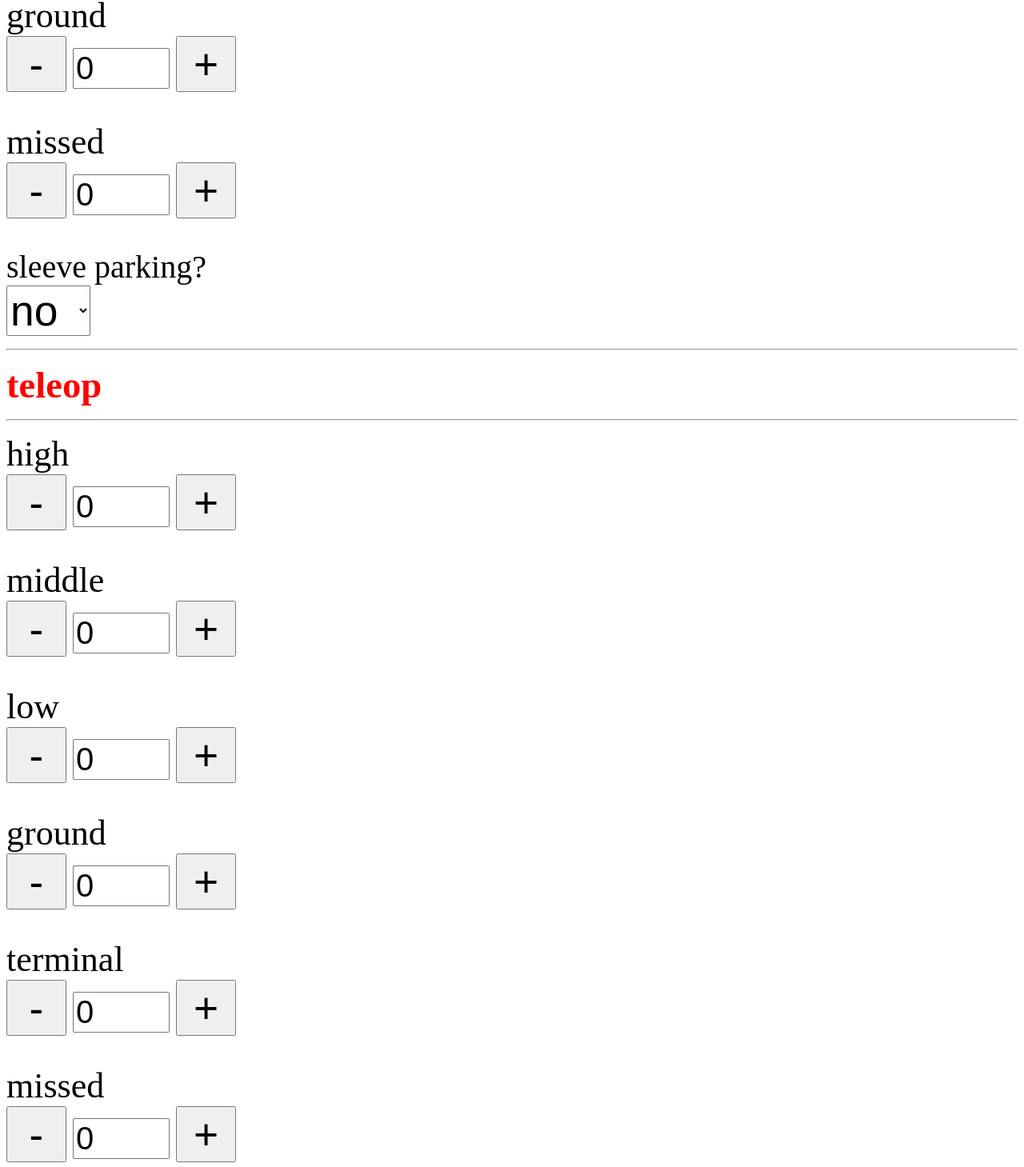
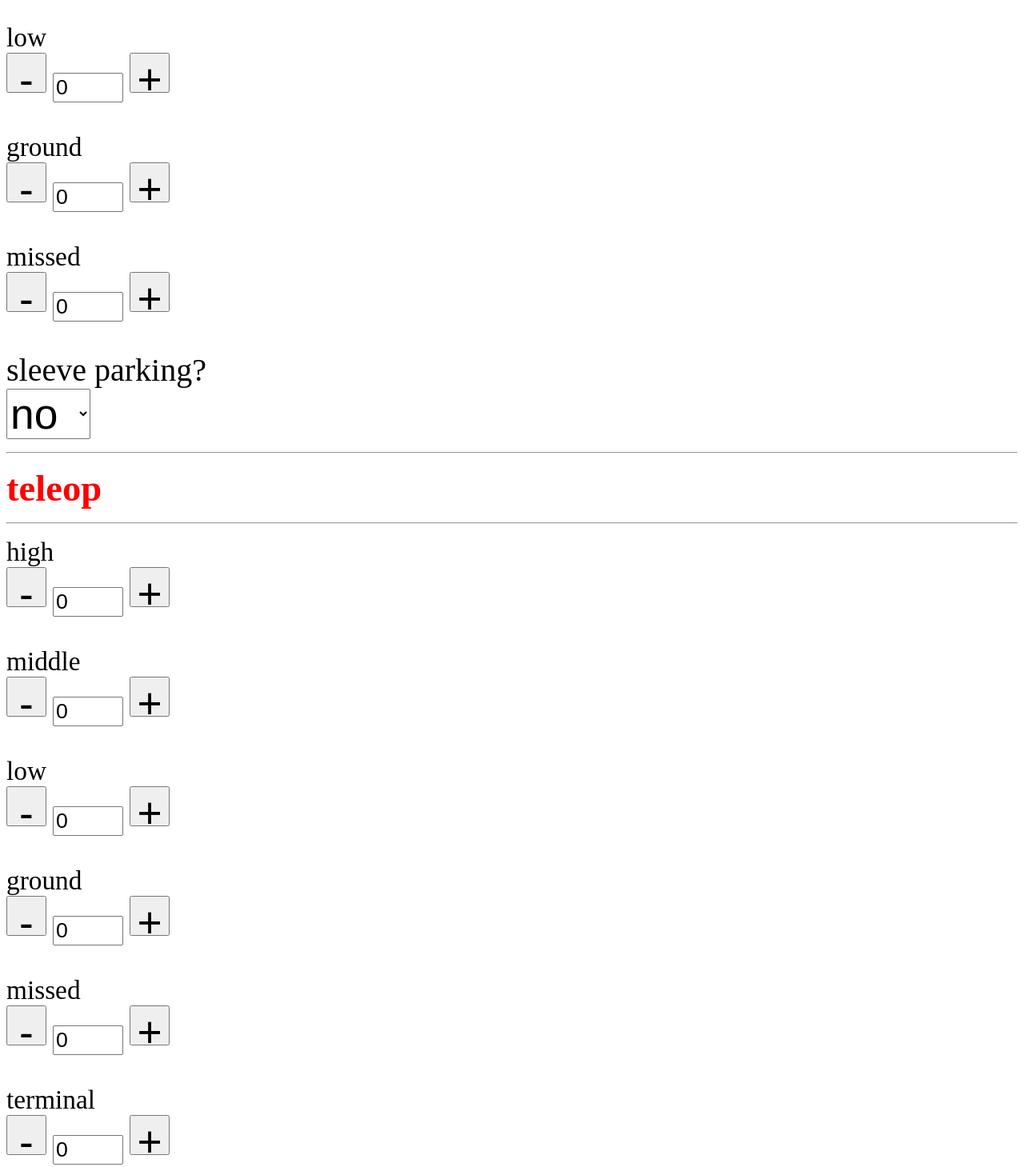
Before and after one commit to meowmoo1/scouting-22-23, a plain HTML site: page index.html in a window 1280 px wide. Shown: the part 1082-2541 px from the top of the page at 80% size. Drawn offline with Linux system fonts and the light colour scheme.

Commit message:
Add files via upload

```diff
--- a/index.html
+++ b/index.html
@@ -1,8 +1,8 @@
 <meta name="viewport" content="width=device-width, initial-scale=1.0">
 <style>
   .plusminus {
-  height: 70px;
-  width: 75px;
+  height: 50px;
+  width: 50px;
   }
   .select {
   font-size:40pt;
@@ -14,7 +14,11 @@
   font-size:35pt;
   }
   .plusminus-headline {
-  font-size:33pt;
+  font-size:25pt;
+  }
+  .quantity {
+    font-size: 20pt;
+    margin-bottom: 0px;
   }
   </style>
 <form
@@ -31,55 +35,65 @@ document.getElementById('myButton').value='Submitting, please wait...';"
         <hr>
         <br>
     <input name="scouter name" type="text" placeholder="scouter name" style="font-size:30pt; height:50px; width:325px;" size="15" required>
-
         <br/>
         <br/>
     <input name="team num" type="number" placeholder="team num" style="font-size:30pt; height:50px; width:325px;" required>
         <br />
         <br />
+        <input name="qual num" type="number" placeholder="qual num" style="font-size:30pt; height:50px; width:325px;" required>
+        <br />
+        <br />
+        <label for="alliance color" class="select-headline">alliance color</label>
+        <br>
+        <select name="alliance color" id="tala" class="select">
+          <option value="0">red</option>
+          <option value="1">blue</option>
+         </select>
+         <br />
+         <br />
         <hr>
         <div  style="color:red;" class="headline"><b> Autonomous </b></div>
         <hr>
         <label class="select-headline" for="autonomous on?">autonomous on?</label>
         <br>
          <select name="autonomous" id="autonomous" class="select">
+        <option value="1">yes</option>
         <option value="0">no</option>
-        <option value="1">yes</option>
          </select>
          <br>
          <br>
     <div style="color:black" class="plusminus-headline">high</div>
     <div class="number-input">
       <button class="plusminus" type="button" onclick="this.parentNode.querySelector('input[type=number]').stepDown()" style="font-size:40pt;">-</button>
-      <input class="quantity" min="0" max="12" name="high (A)" value="0" type="number" style="font-size:30pt;">
+      <input class="quantity" min="0" max="12" name="high (A)" value="0" type="number"  >
       <button class="plusminus" type="button" onclick="this.parentNode.querySelector('input[type=number]').stepUp()"  style="font-size:40pt;">+</button>
       <br>
       <br>
       <div style="color:black" class="plusminus-headline">middle</div>
     <div class="number-input">
       <button class="plusminus" type="button" onclick="this.parentNode.querySelector('input[type=number]').stepDown()" style="font-size:40pt;">-</button>
-      <input class="quantity" min="0" max="12" name="middle (A)" value="0" type="number" style="font-size:30pt;">
+      <input class="quantity" min="0" max="12" name="middle (A)" value="0" type="number"  >
       <button class="plusminus" type="button" onclick="this.parentNode.querySelector('input[type=number]').stepUp()"  style="font-size:40pt;">+</button>
       <br>
       <br>
       <div style="color:black" class="plusminus-headline">low</div>
     <div class="number-input">
       <button class="plusminus" type="button" onclick="this.parentNode.querySelector('input[type=number]').stepDown()" style="font-size:40pt;">-</button>
-      <input class="quantity" min="0" max="12" name="low (A)" value="0" type="number" style="font-size:30pt;">
+      <input class="quantity" min="0" max="12" name="low (A)" value="0" type="number"  >
       <button class="plusminus" type="button" onclick="this.parentNode.querySelector('input[type=number]').stepUp()"  style="font-size:40pt;">+</button>
       <br>
       <br>
       <div style="color:black" class="plusminus-headline">ground</div>
     <div class="number-input">
       <button class="plusminus" type="button" onclick="this.parentNode.querySelector('input[type=number]').stepDown()" style="font-size:40pt;">-</button>
-      <input class="quantity" min="0" max="12" name="ground (A)" value="0" type="number" style="font-size:30pt;">
+      <input class="quantity" min="0" max="12" name="ground (A)" value="0" type="number"  >
       <button class="plusminus" type="button" onclick="this.parentNode.querySelector('input[type=number]').stepUp()"  style="font-size:40pt;">+</button>
       <br>
       <br>
       <div style="color:black" class="plusminus-headline">missed</div>
       <div class="number-input">
         <button class="plusminus" type="button" onclick="this.parentNode.querySelector('input[type=number]').stepDown()" style="font-size:40pt;">-</button>
-        <input class="quantity" min="0" max="12" name="missed (A)" value="0" type="number" style="font-size:30pt;">
+        <input class="quantity" min="0" max="12" name="missed (A)" value="0" type="number"  >
         <button class="plusminus" type="button" onclick="this.parentNode.querySelector('input[type=number]').stepUp()"  style="font-size:40pt;">+</button>
      <br>
      <br>
@@ -96,42 +110,42 @@ document.getElementById('myButton').value='Submitting, please wait...';"
   <div style="color:black" class="plusminus-headline">high</div>
     <div class="number-input">
       <button class="plusminus" type="button" onclick="this.parentNode.querySelector('input[type=number]').stepDown()" style="font-size:40pt;">-</button>
-      <input class="quantity" min="0" max="30" name="high (T)" value="0" type="number" style="font-size:30pt;">
+      <input class="quantity" min="0" max="30" name="high (T)" value="0" type="number"  >
       <button class="plusminus" type="button" onclick="this.parentNode.querySelector('input[type=number]').stepUp()"  style="font-size:40pt;">+</button>
       <br>
       <br>
       <div style="color:black" class="plusminus-headline">middle</div>
       <div class="number-input">
       <button class="plusminus" type="button" onclick="this.parentNode.querySelector('input[type=number]').stepDown()" style="font-size:40pt;">-</button>
-      <input class="quantity" min="0" max="30" name="middle (T)" value="0" type="number" style="font-size:30pt;">
+      <input class="quantity" min="0" max="30" name="middle (T)" value="0" type="number"  >
       <button class="plusminus" type="button" onclick="this.parentNode.querySelector('input[type=number]').stepUp()"  style="font-size:40pt;">+</button>
       <br>
       <br>
       <div style="color:black" class="plusminus-headline">low</div>
       <div class="number-input">
       <button class="plusminus" type="button" onclick="this.parentNode.querySelector('input[type=number]').stepDown()" style="font-size:40pt;">-</button>
-      <input class="quantity" min="0" max="30" name="low (T)" value="0" type="number" style="font-size:30pt;">
+      <input class="quantity" min="0" max="30" name="low (T)" value="0" type="number"  >
       <button class="plusminus" type="button" onclick="this.parentNode.querySelector('input[type=number]').stepUp()"  style="font-size:40pt;">+</button>
       <br>
       <br>
       <div style="color:black" class="plusminus-headline">ground</div>
       <div class="number-input">
       <button class="plusminus" type="button" onclick="this.parentNode.querySelector('input[type=number]').stepDown()" style="font-size:40pt;">-</button>
-      <input class="quantity" min="0" max="30" name="ground (T)" value="0" type="number" style="font-size:30pt;">
+      <input class="quantity" min="0" max="30" name="ground (T)" value="0" type="number"  >
+      <button class="plusminus" type="button" onclick="this.parentNode.querySelector('input[type=number]').stepUp()"  style="font-size:40pt;">+</button>
+      <br>
+      <br>
+      <div style="color:black" class="plusminus-headline">missed</div>
+      <div class="number-input">
+      <button class="plusminus" type="button" onclick="this.parentNode.querySelector('input[type=number]').stepDown()" style="font-size:40pt;">-</button>
+      <input class="quantity" min="0" max="30" name="missed (T)" value="0" type="number"  >
       <button class="plusminus" type="button" onclick="this.parentNode.querySelector('input[type=number]').stepUp()"  style="font-size:40pt;">+</button>
       <br>
       <Br>
         <div style="color:black" class="plusminus-headline">terminal</div>
     <div class="number-input">
       <button class="plusminus" type="button" onclick="this.parentNode.querySelector('input[type=number]').stepDown()" style="font-size:40pt;">-</button>
-      <input class="quantity" min="0" max="30" name="terminal (T)" value="0" type="number" style="font-size:30pt;">
-      <button class="plusminus" type="button" onclick="this.parentNode.querySelector('input[type=number]').stepUp()"  style="font-size:40pt;">+</button>
-      <br>
-      <br>
-      <div style="color:black" class="plusminus-headline">missed</div>
-      <div class="number-input">
-      <button class="plusminus" type="button" onclick="this.parentNode.querySelector('input[type=number]').stepDown()" style="font-size:40pt;">-</button>
-      <input class="quantity" min="0" max="30" name="missed (T)" value="0" type="number" style="font-size:30pt;">
+      <input class="quantity" min="0" max="30" name="terminal (T)" value="0" type="number"  >
       <button class="plusminus" type="button" onclick="this.parentNode.querySelector('input[type=number]').stepUp()"  style="font-size:40pt;">+</button>
       <hr>
       <div style="color:black" class="plusminus-headline">beacon?</div>
```
